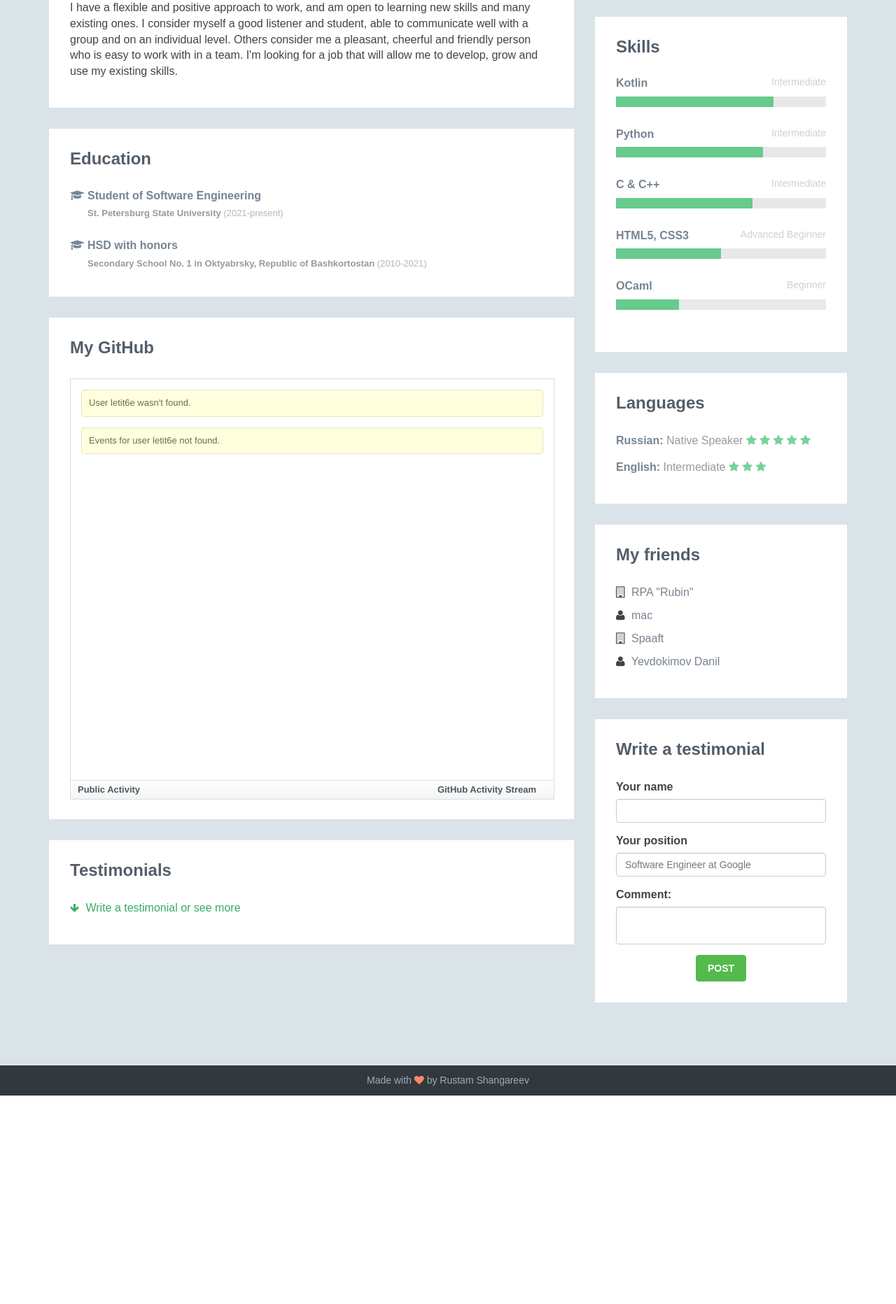
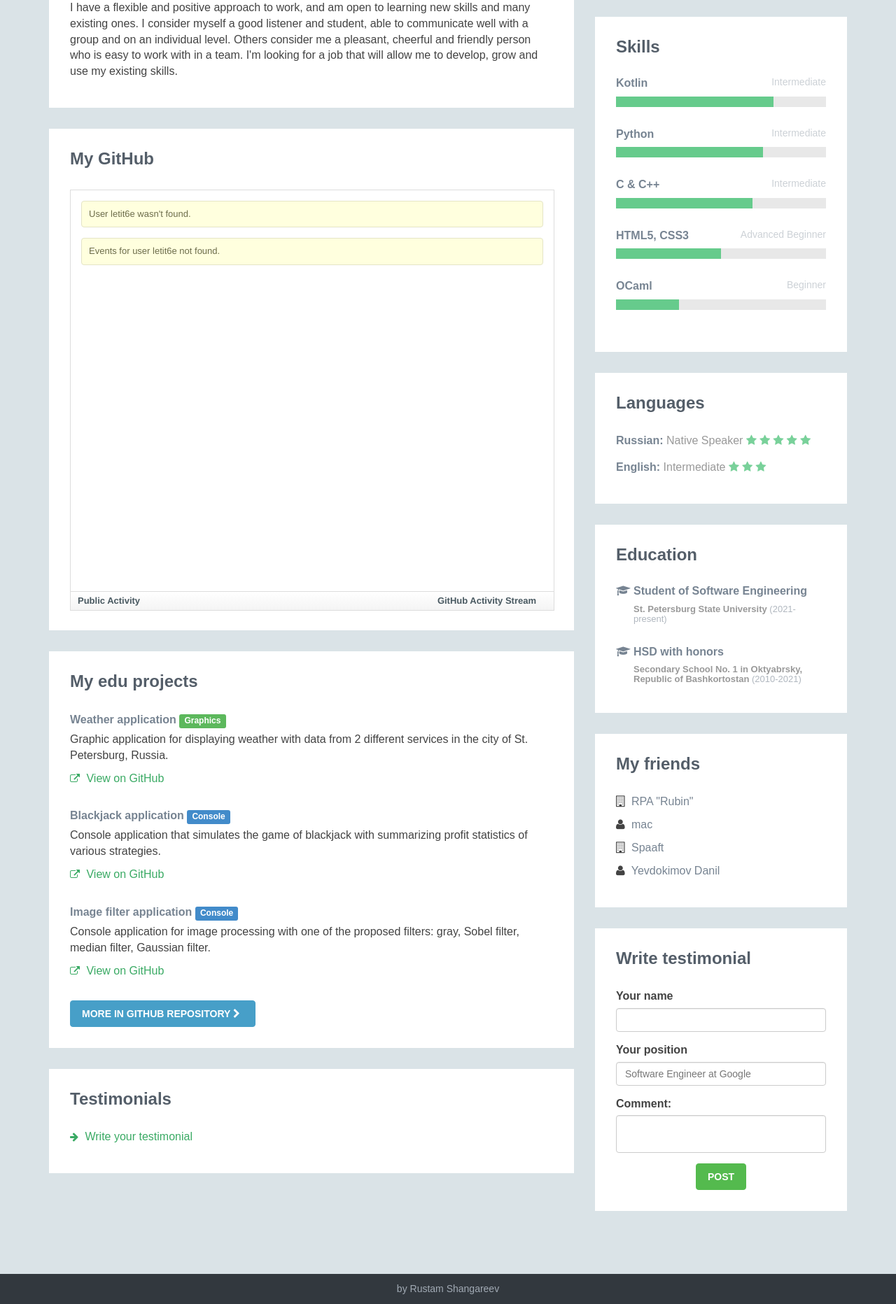
Before and after one commit to letit6E/cv-website, a Flask app: page / in a window 1280 px wide. Shown: the part 552-2416 px from the top of the page at 70% size. Before the commit the page ends 2118 px from the top, so only its background shows below. Run offline with Flask 2, Linux system fonts and the light colour scheme; data that the repository does not hold is empty; some libraries are stand-ins or nearby versions; some web fonts are replaced.

Commit message:
Add projects block and cosmetics

```diff
--- a/templates/index.html
+++ b/templates/index.html
@@ -4,42 +4,33 @@
 <!--[if !IE]><!--> <html lang="en"> <!--<![endif]-->
 <head>
     <title>Rustam Shangareev | CV</title>
-    <!-- Meta -->
     <meta charset="utf-8">
     <meta http-equiv="X-UA-Compatible" content="IE=edge">
     <meta name="viewport" content="width=device-width, initial-scale=1.0">
     <meta name="description" content="Rustam Shangareev | CV">
     <meta name="author" content="Rustam Shangareev">
-    <link rel="shortcut icon" href="{{ url_for('static', filename='favicon.ico') }}">
+
+    <link rel="shortcut icon" href="{{ url_for('static', filename='icon.ico') }}">
+
     <link rel="stylesheet" href="{{ url_for('static', filename='plugins/github-activity/github-activity.css') }}">
     <link rel="stylesheet" href="{{ url_for('static', filename='plugins/bootstrap/css/bootstrap.min.css') }}">
     <link rel="stylesheet" href="{{ url_for('static', filename='plugins/font-awesome/css/font-awesome.css') }}">
     <link rel="stylesheet" href="{{ url_for('static', filename='plugins/octicons/octicons.min.css') }}">
     <link rel="stylesheet" href="{{ url_for('static', filename='plugins/fonts/lato.css') }}">
     <link rel="stylesheet" href="{{ url_for('static', filename='plugins/fonts/montserrat.css') }}">
+
     <link id="theme-style" rel="stylesheet" href="{{ url_for('static', filename='css/styles.css') }}">
-
-    <!-- Global CSS -->
-
-    <!-- Plugins CSS -->
-
-    <!-- github acitivity css -->
 
     <script type="text/javascript" src="{{ url_for('static',filename='plugins/github-activity/mustache.min.js') }}"></script>
     <script type="text/javascript" src="{{ url_for('static',filename='plugins/github-activity/github-activity.js') }}"></script>
 
-    <!-- Theme CSS -->
-
-    <!-- HTML5 shim and Respond.js IE8 support of HTML5 elements and media queries -->
     <!--[if lt IE 9]>
         <script src="{{ url_for('static', filename='plugins/other/html5shiv.js') }}"> </script>
         <script src="{{ url_for('static', filename='plugins/other/respond.min.js') }}"> </script>
     <![endif]-->
-
 </head>
 
 <body>
-    <!-- ******HEADER****** -->
     <header class="header">
         <div class="container">
             <img class="profile-image img-fluid pull-left" src="static/images/20221104234349663.png" alt="Rustam Shangareev photo" />
@@ -94,8 +69,34 @@
                         <div id="ghfeed" class="ghfeed">
                         </div>
 
-                    </div><!--//secton-inner-->
-                </section><!--//section-->
+                    </div>
+                </section>
+
+                <section class="projects section">
+                    <div class="section-inner">
+                        <h2 class="heading">My edu projects</h2>
+                        <div class="content">
+                            <div class="item">
+                                <h3 class="title"><a href="https://github.com/letit6E/edu-projects/tree/main/19.%20Weather%20graphics%20app" target="_blank">Weather application</a> <span class="label label-success"> Graphics</span></h3>
+                                <p class="summary">Graphic application for displaying weather with data from 2 different services in the city of St. Petersburg, Russia.</p>
+                                <p><a class="more-link" href="https://github.com/letit6E/edu-projects/tree/main/19.%20Weather%20graphics%20app" target="_blank"><i class="fa fa-external-link"></i> View on GitHub</a></p>
+                            </div>
+                            <div class="item">
+                                <h3 class="title"><a href="https://github.com/letit6E/edu-projects/tree/main/14.%20Blackjack" target="_blank">Blackjack application</a> <span class="label label-primary"> Console</span></h3>
+                                <p class="summary">Console application that simulates the game of blackjack with summarizing profit statistics of various strategies. </p>
+                                <p><a class="more-link" href="https://github.com/letit6E/edu-projects/tree/main/14.%20Blackjack" target="_blank"><i class="fa fa-external-link"></i> View on GitHub</a></p>
+                            </div>
+                            <div class="item">
+                                <h3 class="title"><a href="https://github.com/letit6E/edu-projects/tree/main/13.%20Filters%20OOP" target="_blank">Image filter application</a> <span class="label label-primary"> Console</span></h3>
+                                <p class="summary">Console application for image processing with one of the proposed filters: gray, Sobel filter, median filter, Gaussian filter.</p>
+                                <p><a class="more-link" href="https://github.com/letit6E/edu-projects/tree/main/13.%20Filters%20OOP" target="_blank"><i class="fa fa-external-link"></i> View on GitHub</a></p>
+                            </div>
+
+                            <a class="btn btn-cta-secondary" href="https://github.com/letit6E/edu-projects" target="_blank">More in GitHub repository <i class="fa fa-chevron-right"></i></a>
+
+                        </div>
+                    </div>
+                </section>
 
                 <aside class="testimonials aside section">
                     <div class="section-inner">
@@ -109,19 +110,19 @@
                                     <p><i class="fa fa-quote-left"></i>{{ post.text }}</p>
                                 </blockquote>
                                 <p class="source"><span class="name">{{ post.name }}</span><br /><span class="title">{{ post.position }}</span></p>
-                            </div><!--//item-->
+                            </div>
 
                             {% endfor %}
 
-                            <p><a class="more-link" href="#"><i class="fa fa-arrow-down"></i> Write a testimonial or see more</a></p>
+                            <p><a class="more-link" href="#write_testimonial"><i class="fa fa-arrow-right"></i> Write your testimonial</a></p>
 
-                        </div><!--//content-->
-                    </div><!--//section-inner-->
-                </aside><!--//section-->
+                        </div>
+                    </div>
+                </aside>
 
 
 
-            </div><!--//primary-->
+            </div>
             <div class="secondary col-md-4 col-sm-12 col-xs-12">
                  <aside class="info aside section">
                     <div class="section-inner">
@@ -150,46 +149,45 @@
                                     <div class="level-bar">
                                         <div class="level-bar-inner" data-level="75%">
                                         </div>
-                                    </div><!--//level-bar-->
-                                </div><!--//item-->
+                                    </div>
+                                </div>
 
                                 <div class="item">
                                     <h3 class="level-title">Python<span class="level-label" title="Experience with numpy, pandas, study projects">Intermediate</span></h3>
                                     <div class="level-bar">
                                         <div class="level-bar-inner" data-level="70%">
                                         </div>
-                                    </div><!--//level-bar-->
-                                </div><!--//item-->
+                                    </div>
+                                </div>
 
                                 <div class="item">
                                     <h3 class="level-title">C &amp; C++<span class="level-label" title="Study projects in pure C and algorithmic experience in C++">Intermediate</span></h3>
                                     <div class="level-bar">
                                         <div class="level-bar-inner" data-level="65%">
                                         </div>
-                                    </div><!--//level-bar-->
-                                </div><!--//item-->
+                                    </div>
+                                </div>
 
                                 <div class="item">
                                     <h3 class="level-title">HTML5, CSS3<span class="level-label">Advanced Beginner</span></h3>
                                     <div class="level-bar">
                                         <div class="level-bar-inner" data-level="50%">
                                         </div>
-                                    </div><!--//level-bar-->
-                                </div><!--//item-->
+                                    </div>
+                                </div>
 
                                 <div class="item">
                                     <h3 class="level-title">OCaml<span class="level-label">Beginner</span></h3>
                                     <div class="level-bar">
                                         <div class="level-bar-inner" data-level="30%">
                                         </div>
-                                    </div><!--//level-bar-->
-                                </div><!--//item-->
+                                    </div>
+                                </div>
 
-                                <!-- <p><a class="more-link" href="#"><i class="fa fa-external-link"></i> More on Coderwall</a></p>  -->
                             </div>
-                        </div><!--//content-->
-                    </div><!--//section-inner-->
-                </aside><!--//section-->
+                        </div>
+                    </div>
+                </aside>
 
                 <aside class="languages aside section">
                     <div class="section-inner">
@@ -199,15 +197,31 @@
                                 <li class="item">
                                     <span class="title"><strong>Russian:</strong></span>
                                     <span class="level">Native Speaker <br class="visible-xs"/><i class="fa fa-star"></i> <i class="fa fa-star"></i> <i class="fa fa-star"></i> <i class="fa fa-star"></i> <i class="fa fa-star"></i> </span>
-                                </li><!--//item-->
+                                </li>
                                 <li class="item">
                                     <span class="title"><strong>English:</strong></span>
                                     <span class="level">Intermediate <br class="visible-sm visible-xs"/><i class="fa fa-star"></i> <i class="fa fa-star"></i> <i class="fa fa-star"></i></span>
-                                </li><!--//item-->
+                                </li>
                             </ul>
-                        </div><!--//content-->
-                    </div><!--//section-inner-->
-                </aside><!--//section-->
+                        </div>
+                    </div>
+                </aside>
+
+                <aside class="education aside section">
+                    <div class="section-inner">
+                        <h2 class="heading">Education</h2>
+                        <div class="content">
+                            <div class="item">
+                                <h3 class="title"><i class="fa fa-graduation-cap"></i> Student of Software Engineering</h3>
+                                <h4 class="university">St. Petersburg State University <span class="year">(2021-present)</span></h4>
+                            </div>
+                            <div class="item">
+                                <h3 class="title"><i class="fa fa-graduation-cap"></i> HSD with honors</h3>
+                                <h4 class="university">Secondary School No. 1 in Oktyabrsky, Republic of Bashkortostan <span class="year">(2010-2021)</span></h4>
+                            </div>
+                        </div>
+                    </div>
+                </aside>
 
 
                 <aside class="list music aside section">
@@ -220,13 +234,15 @@
                                 <li><i class="fa fa-building-o"></i> <a href="https://spaaft.com" target="_blank">Spaaft</a></li>
                                 <li><i class="fa fa-user"></i> <a href="https://yevdokimovdanil.onrender.com/" target="_blank">Yevdokimov Danil</a></li>
                             </ul>
-                        </div><!--//content-->
-                    </div><!--//section-inner-->
-                </aside><!--//section-->
+                        </div>
+                    </div>
+                </aside>
 
-                <aside class="testimonials aside section">
+
+
+                <aside id="write_testimonial" class="testimonials aside section">
                     <div class="section-inner">
-                        <h2 class="heading">Write a testimonial</h2>
+                        <h2 class="heading">Write testimonial</h2>
                         <div class="content">
                             <form action="{{ url_for('add_post') }}" method="POST">
                                 <div class="form-group">
@@ -244,32 +260,30 @@
                                 <button type="submit" class="btn btn-cta-primary center-block"> Post</button>
                             </form>
 
-                        </div><!--//content-->
-                    </div><!--//section-inner-->
-                </aside><!--//section-->
+                        </div>
+                    </div>
+                </aside>
 
 
 
-            </div><!--//secondary-->
-        </div><!--//row-->
-    </div><!--//masonry-->
+            </div>
+        </div>
+    </div>
 
-    <!-- ******FOOTER****** -->
     <footer class="footer">
         <div class="container text-center">
-                <small class="copyright">Made with <i class="fa fa-heart"> </i> by Rustam Shangareev</small>
-        </div><!--//container-->
-    </footer><!--//footer-->
+                <small class="copyright">by Rustam Shangareev</small>
+        </div>
+    </footer>
 
-    <!-- Javascript -->
     <script type="text/javascript" src="{{ url_for('static',filename='plugins/jquery-1.11.1.min.js') }}"></script>
     <script type="text/javascript" src="{{ url_for('static',filename='plugins/jquery-migrate-1.2.1.min.js') }}"></script>
     <script type="text/javascript" src="{{ url_for('static',filename='plugins/bootstrap/js/bootstrap.min.js') }}"></script>
     <script type="text/javascript" src="{{ url_for('static',filename='plugins/jquery-rss/dist/jquery.rss.min.js') }}"></script>
-    <!-- github activity plugin -->
+
     <script type="text/javascript" src="{{ url_for('static',filename='plugins/github-activity/mustache.min.js') }}"></script>
     <script type="text/javascript" src="{{ url_for('static',filename='plugins/github-activity/github-activity.js') }}"></script>
-    <!-- custom js -->
+
     <script type="text/javascript" src="{{ url_for('static',filename='js/main.js') }}"></script>
 </body>
 </html>
```
Also changed, not shown: other parts of templates/index.html (+9 -27 lines).
